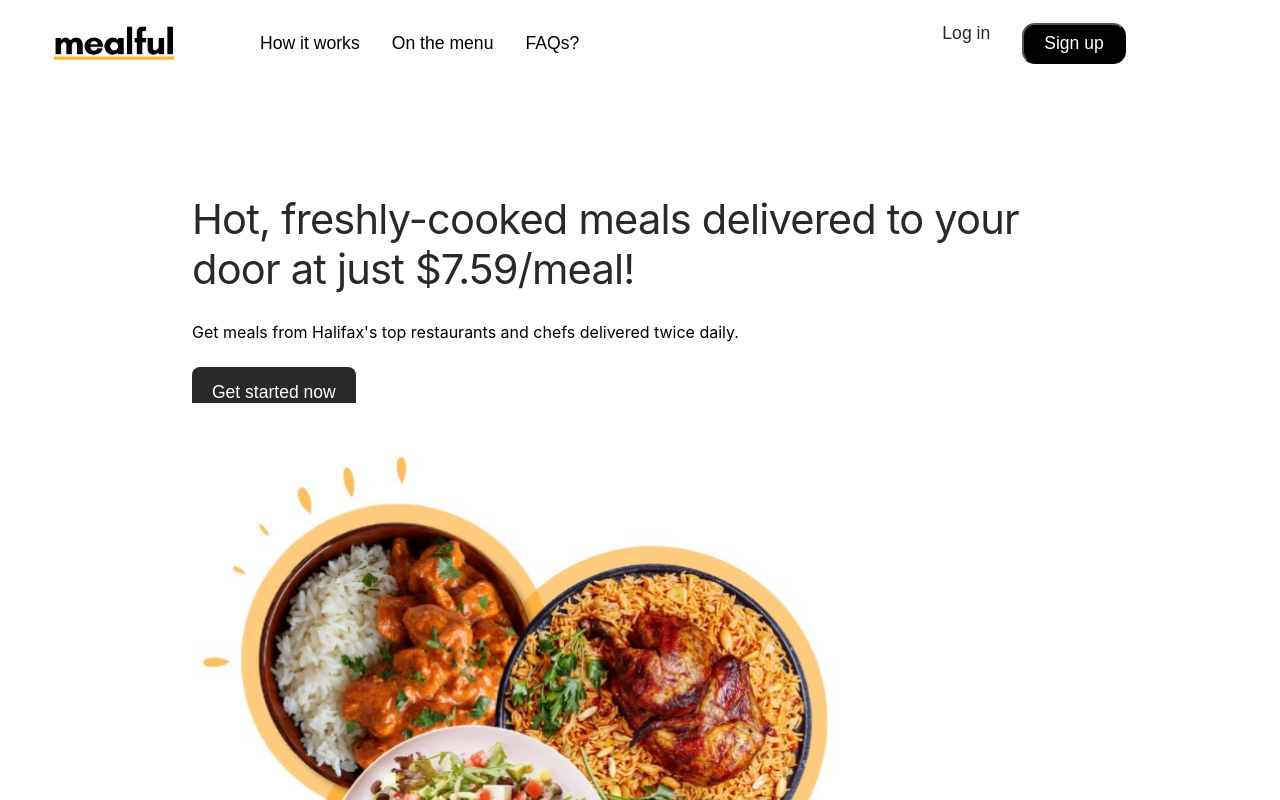
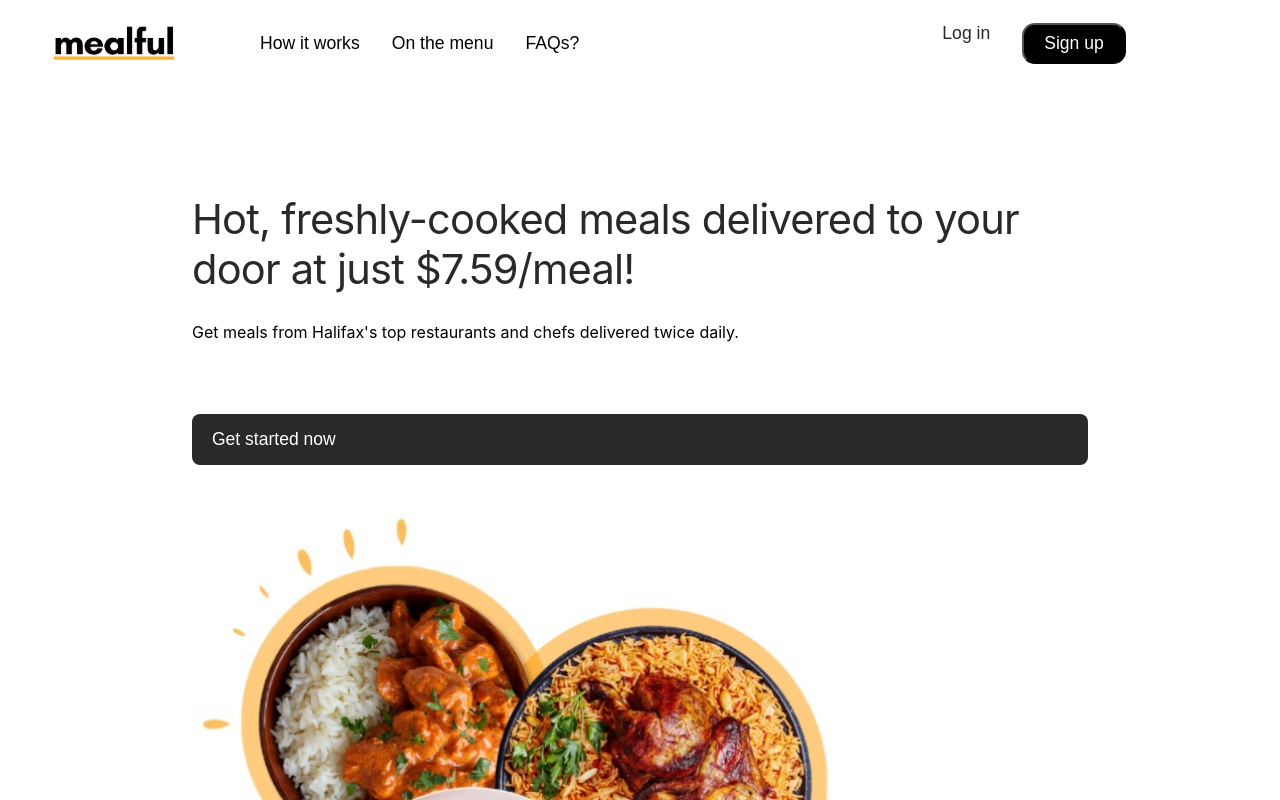
Before and after one commit to rahulverman121/clone, a React (Create React App) app: page / in a window 1280 px wide. Shown: the top 800 px of the page. Built offline with nearby package versions, Linux system fonts and the light colour scheme.

Commit message:
Update Menu.css

```diff
--- a/src/Menu.css
+++ b/src/Menu.css
@@ -35,4 +35,6 @@
     text-decoration: none ;
     font-family: bold ;
     margin-top : 2rem ;
+    display : flex ;
+    flex-wrap : wrap ;
 }
```
